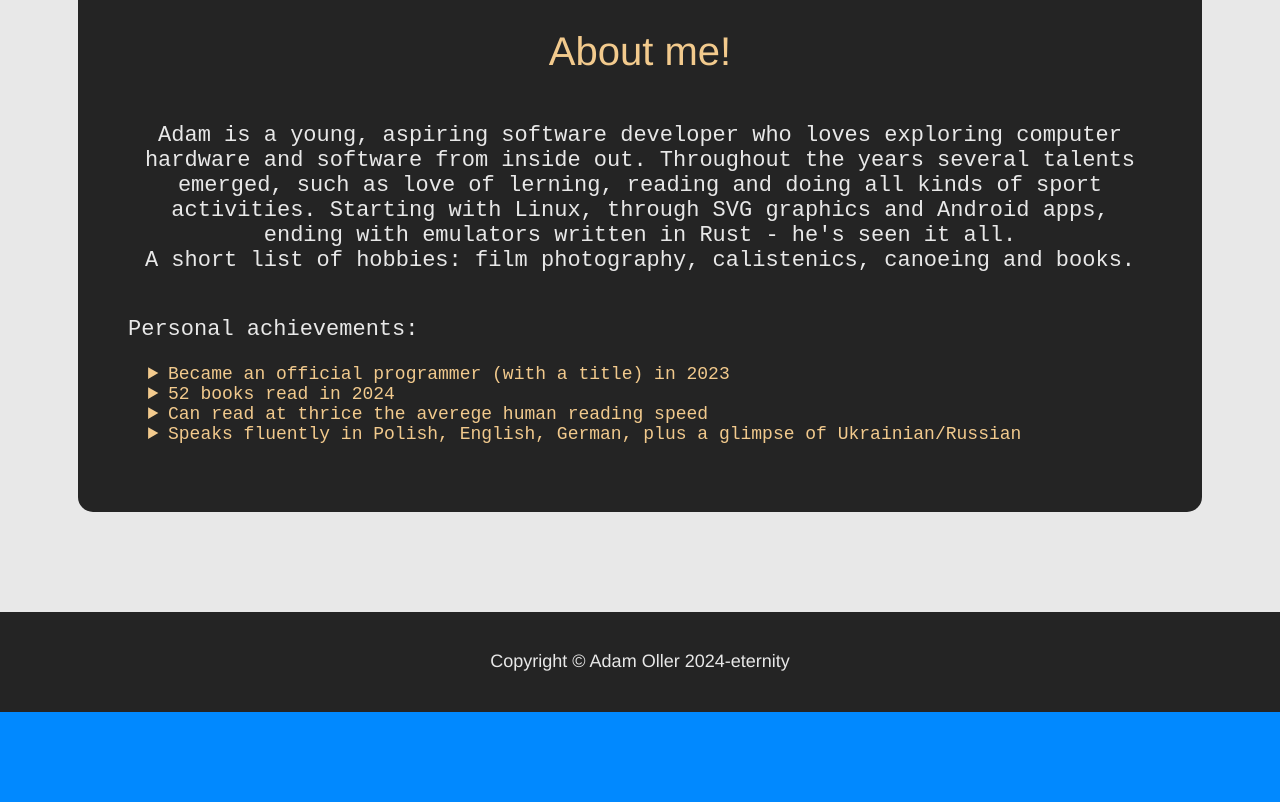
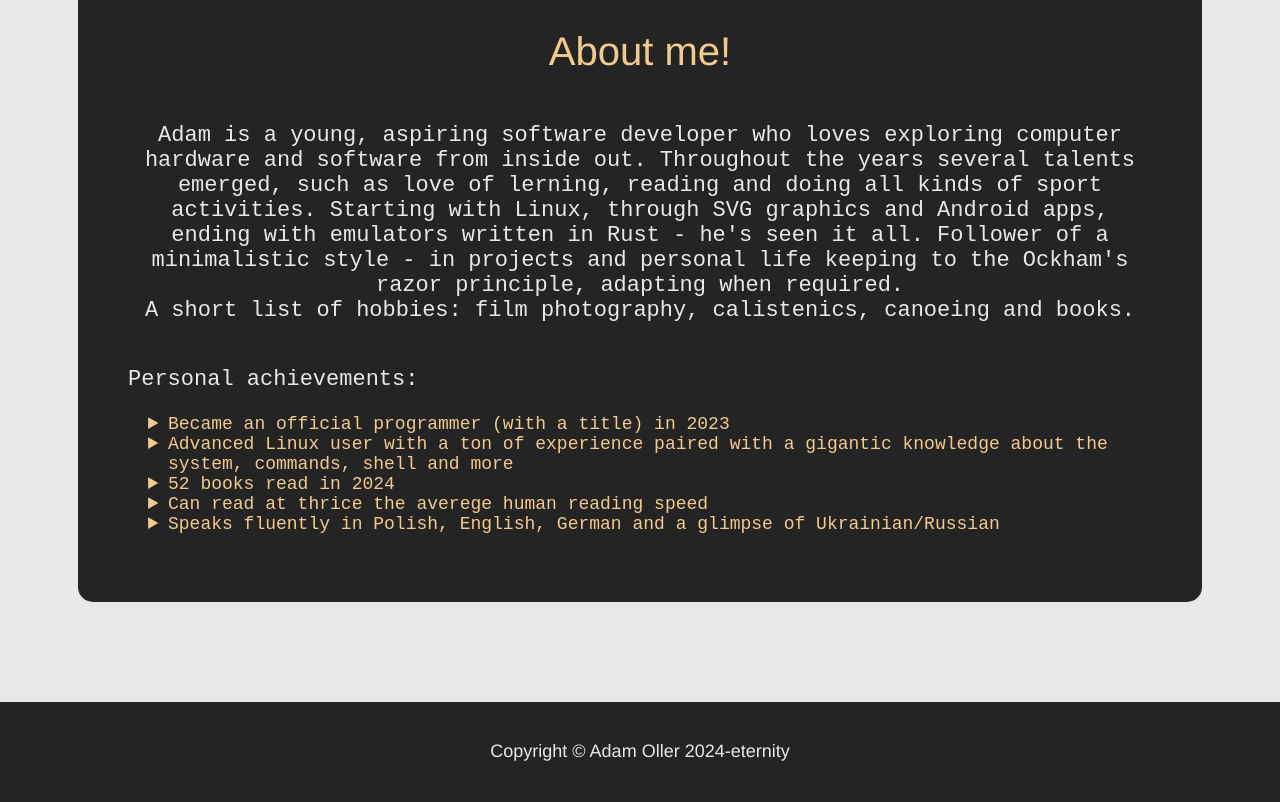
Before and after one commit to Adamocho/adamoller.com, a Gatsby site: page / in a window 1280 px wide. Shown: the part 1210-2012 px from the top of the page. Before the commit the page ends 1922 px from the top, so only its background shows below. Built offline with nearby package versions, Linux system fonts and the light colour scheme; Gatsby itself is replaced by a stand-in of ours.

Commit message:
Finish  page

```diff
--- a/src/components/home.tsx
+++ b/src/components/home.tsx
@@ -14,6 +14,8 @@ const Summary: React.FC<PageProps> = () => {
                 love of lerning, reading and doing all kinds of sport activities.
                 Starting with Linux, through SVG graphics and Android apps,
                 ending with emulators written in Rust - he's seen it all.
+                Follower of a minimalistic style - in projects and personal
+                life keeping to the Ockham's razor principle, adapting when required.
                 <br/>
                 A short list of hobbies: film photography, calistenics,
                 canoeing and books.
@@ -22,9 +24,10 @@ const Summary: React.FC<PageProps> = () => {
                     <p>Personal achievements:</p>
                     <ul>
                         <li>Became an official programmer (with a title) in 2023</li>
+                        <li>Advanced Linux user with a ton of experience paired with a gigantic knowledge about the system, commands, shell and more</li>
                         <li>52 books read in 2024</li>
                         <li>Can read at thrice the averege human reading speed</li>
-                        <li>Speaks fluently in Polish, English, German, plus a glimpse of Ukrainian/Russian</li>
+                        <li>Speaks fluently in Polish, English, German and a glimpse of Ukrainian/Russian</li>
                     </ul>
                 </div>
             </div>
```
